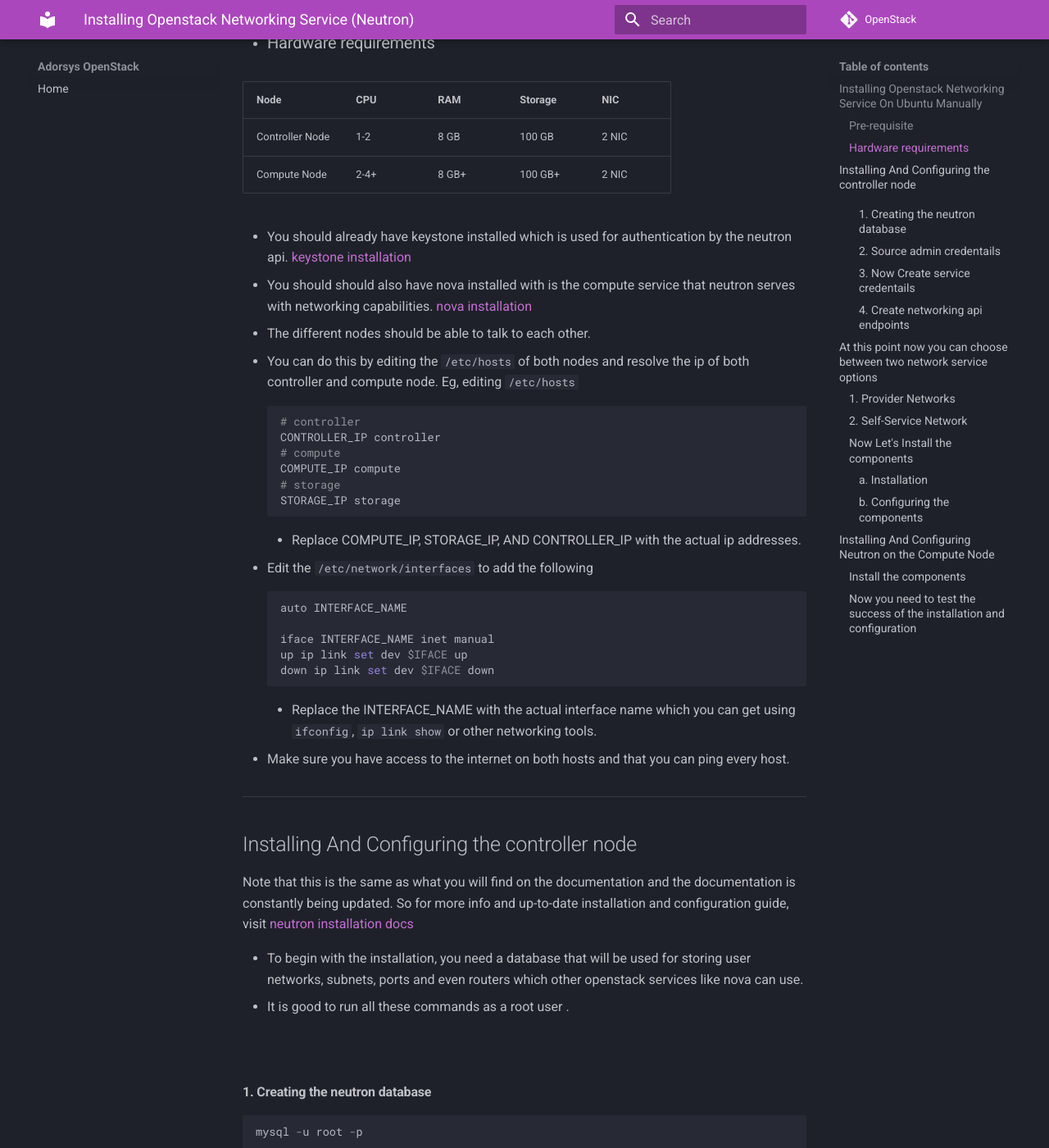
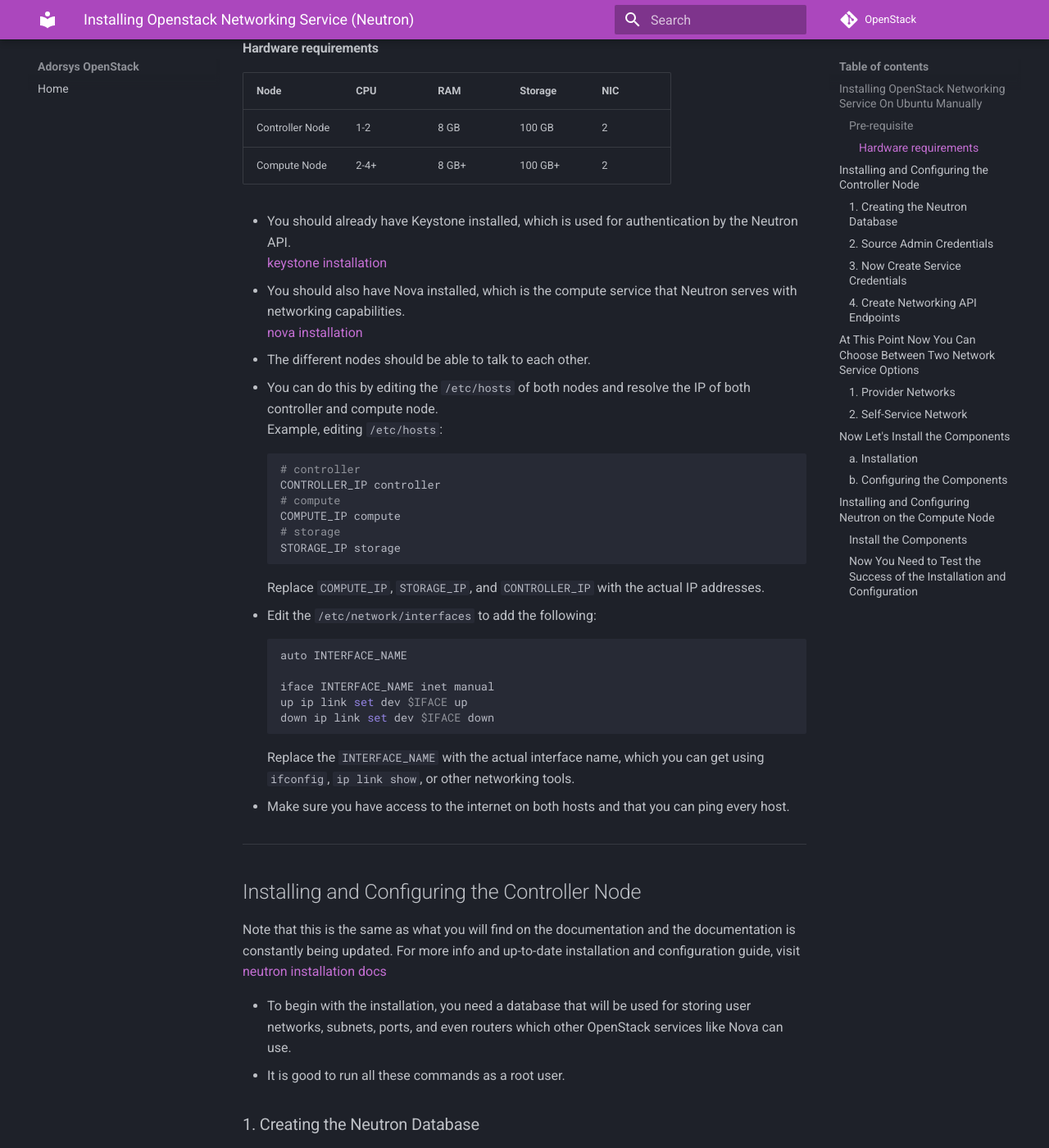
Before and after one commit to ADORSYS-GIS/openstack, an MkDocs documentation site: the page built from docs/installing_neutron.md, in a window 1280 px wide and 1400 px high, scrolled down 725 px. Shown: the whole window at 82% size. Built offline with MkDocs 1.6.1 and Material for MkDocs 9.7.7, drawn with Linux system fonts in a browser that asks for light colours; comment, search, counter and statistics services are not loaded; some of the changed text lies outside the part shown.

````diff
--- a/docs/installing_neutron.md
+++ b/docs/installing_neutron.md
@@ -1,36 +1,46 @@
 # Installing Openstack Networking Service (Neutron)
 
-Neutron is the networking service of openstack. It allows us to create networks for our VMs, allocate floating IPs, add security groups and many more.
+Neutron is the networking service of OpenStack. It allows us to create networks
+for our VMs, allocate floating IPs, add security groups, and many more.
 
 It makes use of open source SDN tools to enable virtual networking support.
 
-In this guide we will be talking about installing openstack networking service on ubuntu.
+In this guide, we will be talking about installing OpenStack networking service
+on Ubuntu.
 
-This tutorial makes use of the official openstack documentation for installing neutron [neutron-docs](https://docs.openstack.org/neutron/latest/install/index.html)
+This tutorial makes use of the official OpenStack documentation for installing
+Neutron: [neutron-docs](https://docs.openstack.org/neutron/latest/install/index.html)
 
------------------------------------------------------------
+---
 
-## Installing Openstack Networking Service On Ubuntu Manually
+## Installing OpenStack Networking Service On Ubuntu Manually
 
 ### Pre-requisite
 
-- Ubuntu Server installed. Version 20 and above  [ubuntu server](https://documentation.ubuntu.com/server/)
-- Make sure you have mysql/Mariadb and the python-client for mysql installed for openstack. See [Installling Database for Openstack](https://docs.openstack.org/install-guide/environment-sql-database.html)
-- Two machines for controller node and compute node if you are using a multi-tier approach of installing openstack.
+- Ubuntu Server installed. Version 20 and above
+  [ubuntu server](https://documentation.ubuntu.com/server/)
+- Make sure you have MySQL/MariaDB and the python-client for MySQL installed for
+  OpenStack. See [Installing Database for OpenStack](https://docs.openstack.org/install-guide/environment-sql-database.html)
+- Two machines for controller node and compute node if you are using a multi-tier
+  approach of installing OpenStack.
 
-  - ### Hardware requirements
+#### Hardware requirements
 
-  |Node             | CPU       | RAM   | Storage | NIC     |
-  |-----------------|-----------|-------|---------|---------|
-  |Controller Node  | 1-2       | 8 GB  | 100 GB  | 2 NIC   |
-  |Compute  Node    | 2-4+      | 8 GB+ | 100 GB+ | 2 NIC   |
+| Node            | CPU      | RAM   | Storage | NIC |
+|-----------------|----------|-------|---------|-----|
+| Controller Node | 1-2      | 8 GB  | 100 GB  | 2   |
+| Compute Node    | 2-4+     | 8 GB+ | 100 GB+ | 2   |
 
-- You should already have keystone installed which is used for authentication by the neutron api. [keystone installation](https://docs.openstack.org/keystone/latest/install/keystone-install-rdo.html)
-
-- You should should also have nova installed with is the compute service that neutron serves with networking capabilities. [nova installation](https://docs.openstack.org/nova/pike/install/compute-install.html)
-
+- You should already have Keystone installed, which is used for authentication by
+  the Neutron API.
+  [keystone installation](https://docs.openstack.org/keystone/latest/install/keystone-install-rdo.html)
+- You should also have Nova installed, which is the compute service that Neutron
+  serves with networking capabilities.
+  [nova installation](https://docs.openstack.org/nova/pike/install/compute-install.html)
 - The different nodes should be able to talk to each other.
-  - You can do this by editing the `/etc/hosts` of both nodes and resolve the ip of both controller and compute node. Eg, editing `/etc/hosts`
+  - You can do this by editing the `/etc/hosts` of both nodes and resolve the IP
+    of both controller and compute node.
+    Example, editing `/etc/hosts`:
 
     ```sh
     # controller
@@ -41,9 +51,10 @@ This tutorial makes use of the official openstack documentation for installing n
     STORAGE_IP storage
     ```
 
-    - Replace COMPUTE_IP, STORAGE_IP, AND CONTROLLER_IP with the actual ip addresses.
+    Replace `COMPUTE_IP`, `STORAGE_IP`, and `CONTROLLER_IP` with the actual IP
+    addresses.
 
-  - Edit the `/etc/network/interfaces` to add the following
+  - Edit the `/etc/network/interfaces` to add the following:
 
     ```sh
     auto INTERFACE_NAME
@@ -53,48 +64,52 @@ This tutorial makes use of the official openstack documentation for installing n
     down ip link set dev $IFACE down
     ```
 
-    - Replace the INTERFACE_NAME with the actual interface name which you can get using `ifconfig`, `ip link show` or other networking tools.
+    Replace the `INTERFACE_NAME` with the actual interface name, which you can get
+    using `ifconfig`, `ip link show`, or other networking tools.
 
-- Make sure you have access to the internet on both hosts and that you can ping every host.
+- Make sure you have access to the internet on both hosts and that you can ping
+  every host.
 
------------------------------------------------------------
+---
 
-## Installing And Configuring the controller node
+## Installing and Configuring the Controller Node
 
-Note that this is the same as what you will find on the documentation and the documentation is constantly being updated. So for more info and up-to-date installation and configuration guide, visit [neutron installation docs](https://docs.openstack.org/neutron/latest/install/controller-install-ubuntu.html#prerequisites)
+Note that this is the same as what you will find on the documentation and the
+documentation is constantly being updated. For more info and up-to-date
+installation and configuration guide, visit
+[neutron installation docs](https://docs.openstack.org/neutron/latest/install/controller-install-ubuntu.html#prerequisites)
 
-- To begin with the installation, you need a database that will be used for storing user networks, subnets, ports and even routers which other openstack services like nova can use.
-- It is good to run all these commands as a root user .
+- To begin with the installation, you need a database that will be used for
+  storing user networks, subnets, ports, and even routers which other OpenStack
+  services like Nova can use.
+- It is good to run all these commands as a root user.
 
-###
-
-#### 1. Creating the neutron database
+### 1. Creating the Neutron Database
 
 ```sql
 mysql -u root -p
 
 /* create neutron database */
-
 MariaDB [(none)]> CREATE DATABASE neutron;
 
-/* grant all previledges to neutron database and also set a strong password. */
-
+/* grant all privileges to neutron database and also set a strong password. */
 MariaDB [(none)]> GRANT ALL PRIVILEGES ON neutron.* TO 'neutron'@'localhost' \
   IDENTIFIED BY 'NEUTRON_DBPASS';
 MariaDB [(none)]> GRANT ALL PRIVILEGES ON neutron.* TO 'neutron'@'%' \
   IDENTIFIED BY 'NEUTRON_DBPASS';
-
 ```
 
-#### 2. Source admin credentails
+### 2. Source Admin Credentials
 
 ```sh
-. admin-openrc # this file contains all the default setup for admin including admin password, project , domain, etc.
+. admin-openrc
+# This file contains all the default setup for admin including admin password,
+# project, domain, etc.
 ```
 
-#### 3. Now Create service credentails
+### 3. Now Create Service Credentials
 
-This one step uses keystone.
+This step uses Keystone.
 
 ```sh
 # create a neutron user
@@ -105,48 +120,52 @@ openstack role add --project service --user neutron admin
 
 # create neutron service entity
 openstack service create --name neutron \
--- description "Openstack Networking Service. Installed By YOUR_NAME on DATE_OF_INSTALLATION" network
-
+  --description "OpenStack Networking Service. Installed By YOUR_NAME on DATE_OF_INSTALLATION" network
 ```
 
-#### 4. Create networking api endpoints
+### 4. Create Networking API Endpoints
 
 ```sh
 # create networking service API endpoints
-openstack endpoint create --regoin RegionOne \
-network public http://contoller:9696
+openstack endpoint create --region RegionOne \
+  network public http://controller:9696
 
 openstack endpoint create --region RegionOne \
-network internal http://controller:9696
+  network internal http://controller:9696
 
 openstack endpoint create --region RegionOne \
-network admin http://controller:9696
+  network admin http://controller:9696
 ```
 
------------------------------------------------------------
+---
 
-## At this point now you can choose between two network service options
+## At This Point Now You Can Choose Between Two Network Service Options
 
 ### 1. Provider Networks
 
-- This guy helps us to connect directly with t underlining physical network infrastructure (PNI) and connects vms directly on the external network in our data center or the internet.
-
-- With this one external network can communicate directly with our vm using its ip.
+- This option helps us to connect directly with the underlying physical network
+  infrastructure (PNI) and connects VMs directly on the external network in our
+  data center or the internet.
+- With this, an external network can communicate directly with our VM using its IP.
 - It uses only technologies like VLAN.
 
 ### 2. Self-Service Network
 
-- This guy helps us to create virtual networks for our VMs and also allow for VMs to communicate with each other even in different subnets or networks using routers.
+- This option helps us to create virtual networks for our VMs and also allows for
+  VMs to communicate with each other even in different subnets or networks using
+  routers.
+- It uses NAT for connecting our VMs to the internet by translating their IP into
+  an IP that has internet access.
+- It interacts with options for address translation and internet connectivity.
 
-- It uses NAT for connecting our VMs to the internet by translating their IP into an IP that has internet access.
+Given the advantages that option two might have, in this tutorial we will
+configure our Neutron to use option two.
 
-- It interacts with option for address translation and internet connectivity.
+---
 
-So giving the advantages that option two might have, in this tutorial we will configure our neutron to use option two.
+## Now Let's Install the Components
 
-### Now Let's Install the components
-
-#### a. Installation
+### a. Installation
 
 ```sh
 # installing SDN tools
@@ -187,10 +210,8 @@ openstack network agent list
 # You should see anything or have any error message
 openstack network list
 
-# Lets create a network
-
+# Let's create a network
 openstack network create NETWORK_NAME
 
 # Let's add a subnet
-openstack subnet create --network <network-name> --subnet-range <CIDR> <subnet-name>
-```
+openstack subnet create --network <network-name> --subnet-range <CIDR> <subnet
````
Also changed, not shown: other parts of docs/installing_neutron.md (+13 -9 lines).
